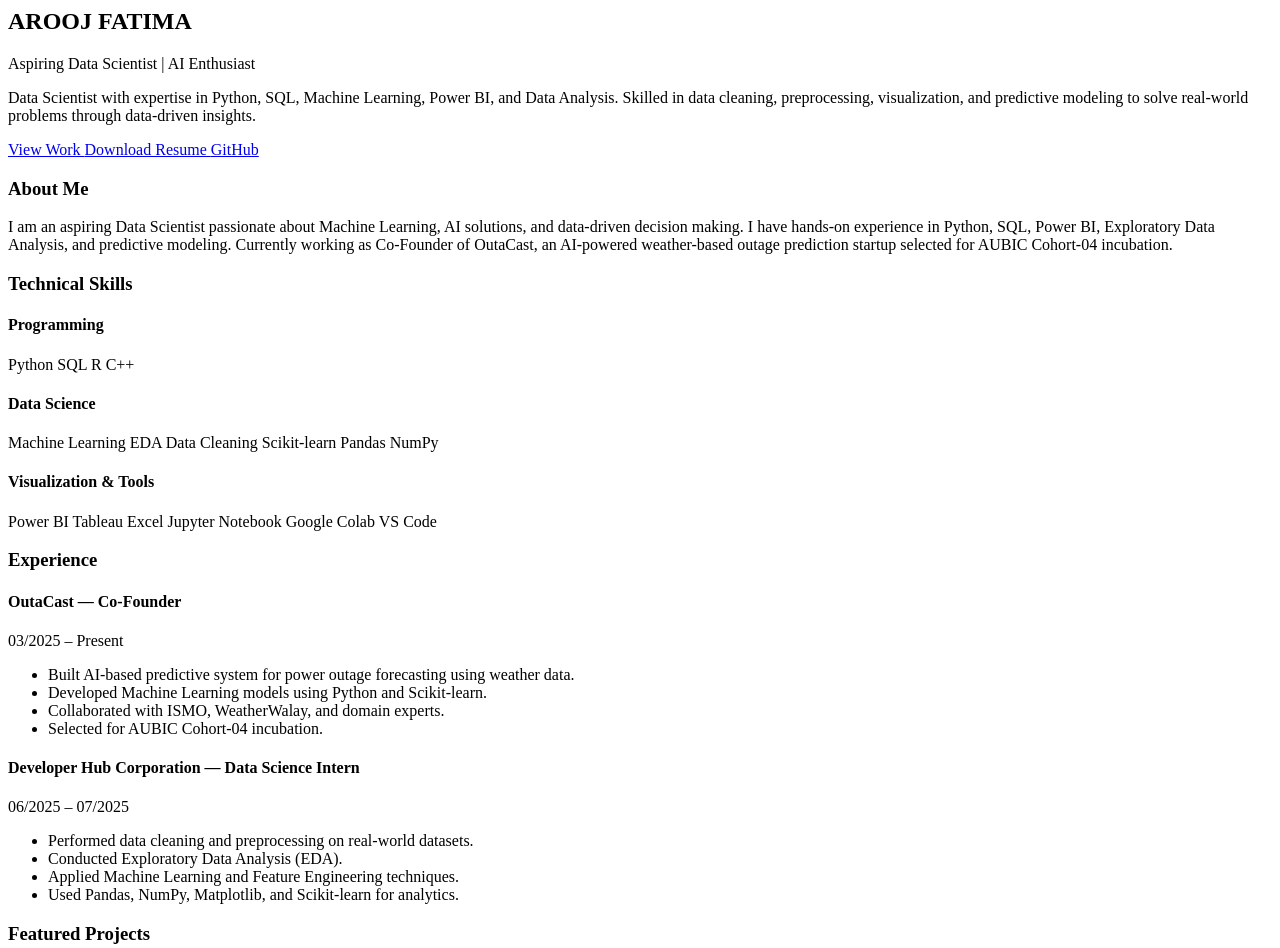
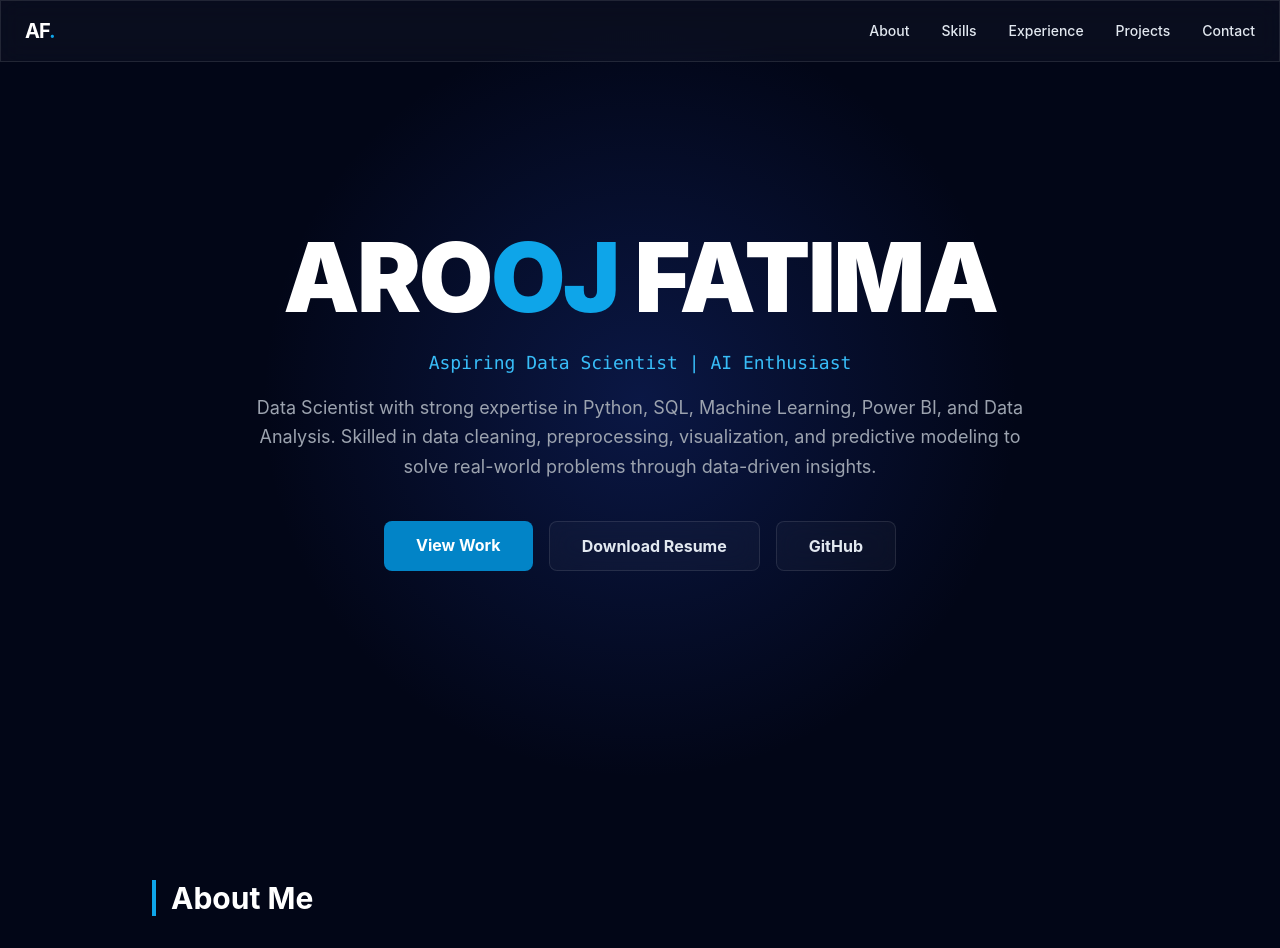
Before and after one commit to AroojFatima439/my-portfolio, a plain HTML site: page index.html in a window 1280 px wide. Shown: the top 948 px of the page. Drawn offline with nearby package versions, Linux system fonts and the light colour scheme.

Commit message:
Refactor index.html for improved layout and content
Updated the HTML structure and content for better clarity and presentation. Enhanced sections for skills, experience, and projects.

```diff
--- a/index.html
+++ b/index.html
@@ -1,5 +1,80 @@
-<!-- HERO SECTION UPDATE -->
-<section id="home" class="min-h-screen flex flex-col justify-center items-center text-center px-4">
+<!DOCTYPE html>
+<html lang="en">
+<head>
+    <meta charset="UTF-8" />
+    <meta name="viewport" content="width=device-width, initial-scale=1.0"/>
+
+    <title>Arooj Fatima | Data Scientist</title>
+
+    <script src="https://cdn.tailwindcss.com"></script>
+
+    <link rel="stylesheet"
+    href="https://cdnjs.cloudflare.com/ajax/libs/font-awesome/6.0.0/css/all.min.css"/>
+
+    <style>
+        body {
+            background-color: #020617;
+            color: #e2e8f0;
+            scroll-behavior: smooth;
+            font-family: 'Inter', sans-serif;
+        }
+
+        .glass {
+            background: rgba(255, 255, 255, 0.03);
+            backdrop-filter: blur(12px);
+            border: 1px solid rgba(255, 255, 255, 0.1);
+        }
+
+        .hero-gradient {
+            background: radial-gradient(circle at 50% 50%, #1e40af 0%, transparent 50%);
+            position: absolute;
+            width: 100%;
+            height: 100%;
+            z-index: -1;
+            opacity: 0.3;
+        }
+
+        .skill-tag {
+            background: rgba(56, 189, 248, 0.1);
+            border: 1px solid rgba(56, 189, 248, 0.2);
+            padding: 4px 12px;
+            border-radius: 20px;
+            font-size: 0.8rem;
+            color: #38bdf8;
+        }
+
+        .section-title {
+            border-left: 4px solid #0ea5e9;
+            padding-left: 15px;
+        }
+    </style>
+</head>
+
+<body>
+
+<div class="hero-gradient"></div>
+
+<!-- NAVBAR -->
+<nav class="fixed top-0 w-full z-50 glass px-6 py-4 flex justify-between items-center">
+
+    <h1 class="text-xl font-bold tracking-tighter text-white">
+        AF<span class="text-sky-500">.</span>
+    </h1>
+
+    <div class="hidden md:flex space-x-8 text-sm font-medium">
+        <a href="#about" class="hover:text-sky-400 transition">About</a>
+        <a href="#skills" class="hover:text-sky-400 transition">Skills</a>
+        <a href="#experience" class="hover:text-sky-400 transition">Experience</a>
+        <a href="#projects" class="hover:text-sky-400 transition">Projects</a>
+        <a href="#contact" class="hover:text-sky-400 transition">Contact</a>
+    </div>
+
+</nav>
+
+<!-- HERO SECTION -->
+<section id="home"
+class="min-h-screen flex flex-col justify-center items-center text-center px-6">
+
     <h2 class="text-5xl md:text-8xl font-black mb-6 tracking-tight text-white">
         ARO<span class="text-sky-500">OJ</span> FATIMA
     </h2>
@@ -8,50 +83,69 @@
         Aspiring Data Scientist | AI Enthusiast
     </p>
 
-    <p class="max-w-2xl text-gray-400 leading-relaxed">
-        Data Scientist with expertise in Python, SQL, Machine Learning, Power BI, and Data Analysis. Skilled in data cleaning, preprocessing, visualization, and predictive modeling to solve real-world problems through data-driven insights.
+    <p class="max-w-3xl text-gray-400 leading-relaxed text-lg">
+        Data Scientist with strong expertise in Python, SQL, Machine Learning,
+        Power BI, and Data Analysis. Skilled in data cleaning,
+        preprocessing, visualization, and predictive modeling to solve
+        real-world problems through data-driven insights.
     </p>
 
     <div class="mt-10 flex gap-4 flex-wrap justify-center">
+
         <a href="#projects"
-           class="bg-sky-600 hover:bg-sky-700 text-white px-8 py-3 rounded-lg font-bold transition">
-           View Work
+        class="bg-sky-600 hover:bg-sky-700 text-white px-8 py-3 rounded-lg font-bold transition">
+            View Work
         </a>
 
         <a href="resume.pdf" download
-           class="glass px-8 py-3 rounded-lg font-bold hover:bg-white/10 transition">
-           Download Resume
+        class="glass px-8 py-3 rounded-lg font-bold hover:bg-white/10 transition">
+            Download Resume
         </a>
 
-        <a href="https://github.com/AroojFatima439" target="_blank"
-           class="glass px-8 py-3 rounded-lg font-bold hover:bg-white/10 transition">
-           GitHub
+        <a href="https://github.com/AroojFatima439"
+        target="_blank"
+        class="glass px-8 py-3 rounded-lg font-bold hover:bg-white/10 transition">
+            GitHub
         </a>
+
     </div>
+
 </section>
 
-<!-- ABOUT SECTION -->
+<!-- ABOUT -->
 <section id="about" class="py-20 max-w-5xl mx-auto px-6">
-    <h3 class="text-3xl font-bold mb-12 border-l-4 border-sky-500 pl-4 text-white">
+
+    <h3 class="text-3xl font-bold mb-12 section-title text-white">
         About Me
     </h3>
 
     <div class="glass p-8 rounded-3xl">
+
         <p class="text-gray-300 leading-relaxed text-lg">
-            I am an aspiring Data Scientist passionate about Machine Learning, AI solutions, and data-driven decision making. I have hands-on experience in Python, SQL, Power BI, Exploratory Data Analysis, and predictive modeling. Currently working as Co-Founder of OutaCast, an AI-powered weather-based outage prediction startup selected for AUBIC Cohort-04 incubation.
+            I am an aspiring Data Scientist passionate about Artificial Intelligence,
+            Machine Learning, and data-driven decision making. I have hands-on
+            experience in Python, SQL, Power BI, Exploratory Data Analysis (EDA),
+            and predictive modeling. Currently working as Co-Founder of OutaCast,
+            an AI-powered weather-based outage prediction startup selected for
+            AUBIC Cohort-04 incubation.
         </p>
+
     </div>
+
 </section>
 
-<!-- SKILLS SECTION UPDATE -->
+<!-- SKILLS -->
 <section id="skills" class="py-20 max-w-6xl mx-auto px-6">
-    <h3 class="text-3xl font-bold mb-12 border-l-4 border-sky-500 pl-4 text-white">
+
+    <h3 class="text-3xl font-bold mb-12 section-title text-white">
         Technical Skills
     </h3>
 
     <div class="grid grid-cols-1 md:grid-cols-3 gap-6">
 
+        <!-- Programming -->
         <div class="glass p-8 rounded-3xl">
+
             <i class="fa-solid fa-code text-3xl text-sky-500 mb-4"></i>
 
             <h4 class="text-xl font-bold mb-4 text-white">
@@ -64,9 +158,12 @@
                 <span class="skill-tag">R</span>
                 <span class="skill-tag">C++</span>
             </div>
+
         </div>
 
+        <!-- Data Science -->
         <div class="glass p-8 rounded-3xl">
+
             <i class="fa-solid fa-brain text-3xl text-sky-500 mb-4"></i>
 
             <h4 class="text-xl font-bold mb-4 text-white">
@@ -77,13 +174,16 @@
                 <span class="skill-tag">Machine Learning</span>
                 <span class="skill-tag">EDA</span>
                 <span class="skill-tag">Data Cleaning</span>
-                <span class="skill-tag">Scikit-learn</span>
                 <span class="skill-tag">Pandas</span>
                 <span class="skill-tag">NumPy</span>
+                <span class="skill-tag">Scikit-learn</span>
             </div>
+
         </div>
 
+        <!-- Tools -->
         <div class="glass p-8 rounded-3xl">
+
             <i class="fa-solid fa-chart-line text-3xl text-sky-500 mb-4"></i>
 
             <h4 class="text-xl font-bold mb-4 text-white">
@@ -98,20 +198,25 @@
                 <span class="skill-tag">Google Colab</span>
                 <span class="skill-tag">VS Code</span>
             </div>
+
         </div>
 
     </div>
+
 </section>
 
-<!-- EXPERIENCE SECTION -->
+<!-- EXPERIENCE -->
 <section id="experience" class="py-20 max-w-6xl mx-auto px-6">
-    <h3 class="text-3xl font-bold mb-12 border-l-4 border-sky-500 pl-4 text-white">
+
+    <h3 class="text-3xl font-bold mb-12 section-title text-white">
         Experience
     </h3>
 
     <div class="space-y-8">
 
+        <!-- OutaCast -->
         <div class="glass p-8 rounded-3xl">
+
             <h4 class="text-2xl font-bold text-white">
                 OutaCast — Co-Founder
             </h4>
@@ -126,9 +231,12 @@
                 <li>Collaborated with ISMO, WeatherWalay, and domain experts.</li>
                 <li>Selected for AUBIC Cohort-04 incubation.</li>
             </ul>
+
         </div>
 
+        <!-- Internship -->
         <div class="glass p-8 rounded-3xl">
+
             <h4 class="text-2xl font-bold text-white">
                 Developer Hub Corporation — Data Science Intern
             </h4>
@@ -143,14 +251,17 @@
                 <li>Applied Machine Learning and Feature Engineering techniques.</li>
                 <li>Used Pandas, NumPy, Matplotlib, and Scikit-learn for analytics.</li>
             </ul>
+
         </div>
 
     </div>
+
 </section>
 
-<!-- PROJECTS SECTION UPDATE -->
+<!-- PROJECTS -->
 <section id="projects" class="py-20 max-w-6xl mx-auto px-6">
-    <h3 class="text-3xl font-bold mb-12 border-l-4 border-sky-500 pl-4 text-white">
+
+    <h3 class="text-3xl font-bold mb-12 section-title text-white">
         Featured Projects
     </h3>
 
@@ -162,7 +273,8 @@
             </h4>
 
             <p class="text-gray-400 mb-6 text-sm">
-                AI-powered system for predicting electricity feeder outages using weather data and Machine Learning.
+                AI-powered system for predicting electricity feeder outages
+                using weather data and Machine Learning.
             </p>
 
             <span class="text-sky-400 text-xs font-mono">
@@ -176,7 +288,8 @@
             </h4>
 
             <p class="text-gray-400 mb-6 text-sm">
-                Data analysis project to identify pricing trends and location-based patterns using Python.
+                Data analysis project to identify pricing trends and
+                location-based patterns using Python.
             </p>
 
             <span class="text-sky-400 text-xs font-mono">
@@ -190,7 +303,8 @@
             </h4>
 
             <p class="text-gray-400 mb-6 text-sm">
-                Exploratory Data Analysis project to analyze user activity, emoji usage, and messaging patterns.
+                Exploratory Data Analysis project to analyze user activity,
+                emoji usage, and messaging patterns.
             </p>
 
             <span class="text-sky-400 text-xs font-mono">
@@ -204,7 +318,8 @@
             </h4>
 
             <p class="text-gray-400 mb-6 text-sm">
-                Interactive Power BI dashboard for tracking KPIs, revenue trends, and regional sales performance.
+                Interactive Power BI dashboard for tracking KPIs,
+                revenue trends, and regional sales performance.
             </p>
 
             <span class="text-sky-400 text-xs font-mono">
@@ -213,11 +328,13 @@
         </div>
 
     </div>
+
 </section>
 
-<!-- ACHIEVEMENTS SECTION -->
+<!-- ACHIEVEMENTS -->
 <section id="achievements" class="py-20 max-w-6xl mx-auto px-6">
-    <h3 class="text-3xl font-bold mb-12 border-l-4 border-sky-500 pl-4 text-white">
+
+    <h3 class="text-3xl font-bold mb-12 section-title text-white">
         Achievements & Certifications
     </h3>
 
@@ -254,4 +371,51 @@
         </div>
 
     </div>
+
 </section>
+
+<!-- CONTACT -->
+<section id="contact"
+class="py-20 text-center glass mx-6 my-20 rounded-3xl">
+
+    <h3 class="text-4xl font-bold text-white mb-4">
+        Let's Connect
+    </h3>
+
+    <p class="text-gray-400 mb-8">
+        Ready to bring data to life? Reach out!
+    </p>
+
+    <div class="flex justify-center gap-8 mb-10">
+
+        <a href="https://www.linkedin.com/in/arooj-fatima-1b9160261"
+        class="text-3xl hover:text-sky-400 transition">
+            <i class="fa-brands fa-linkedin"></i>
+        </a>
+
+        <a href="mailto:aroojfatimaedu7@gmail.com"
+        class="text-3xl hover:text-sky-400 transition">
+            <i class="fa-solid fa-envelope"></i>
+        </a>
+
+        <a href="tel:+923124854872"
+        class="text-3xl hover:text-sky-400 transition">
+            <i class="fa-solid fa-phone"></i>
+        </a>
+
+        <a href="https://github.com/AroojFatima439"
+        class="text-3xl hover:text-sky-400 transition">
+            <i class="fa-brands fa-github"></i>
+        </a>
+
+    </div>
+
+</section>
+
+<!-- FOOTER -->
+<footer class="pb-10 text-center text-gray-600 text-sm italic">
+    Designed by Arooj Fatima • 2026
+</footer>
+
+</body>
+</html>
```
